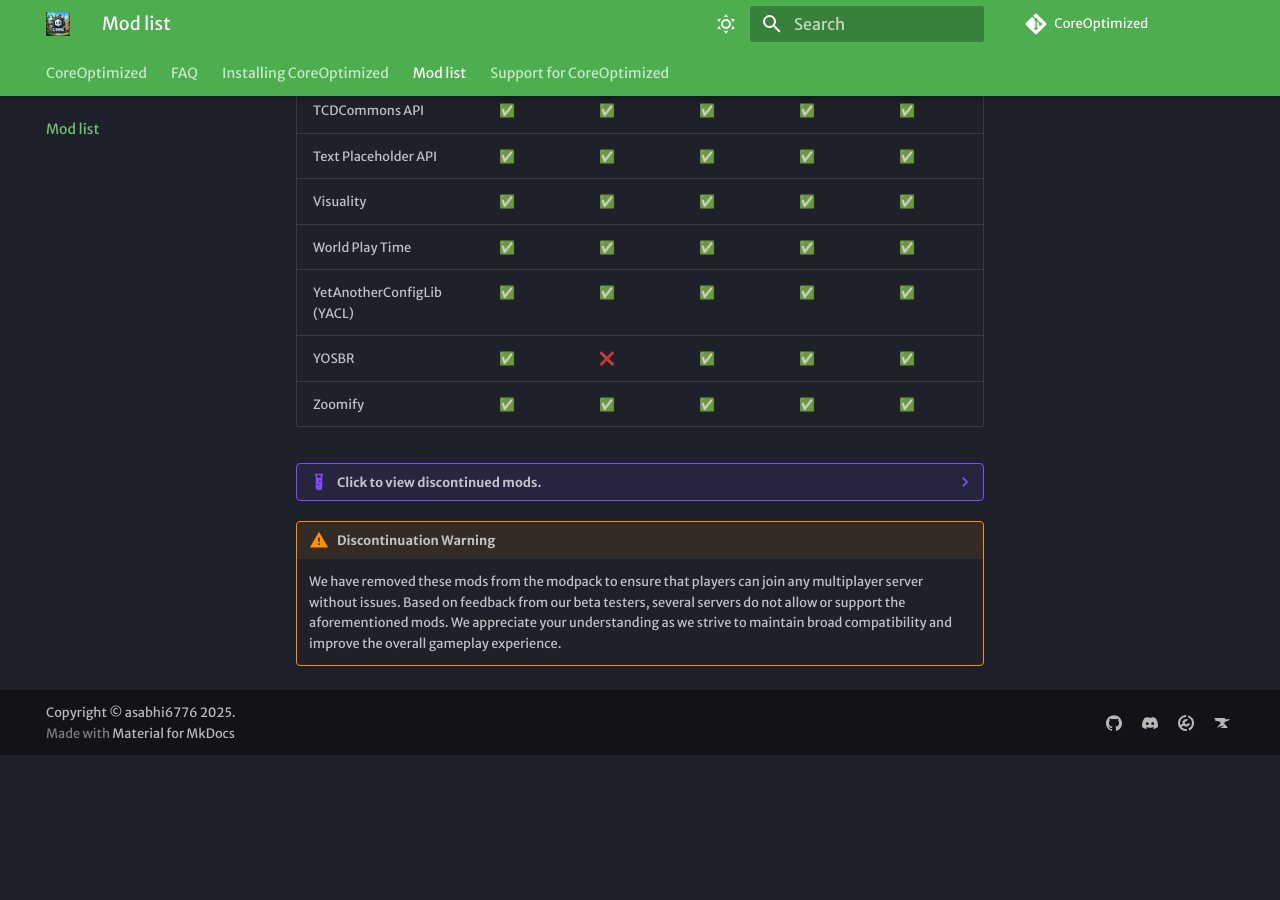
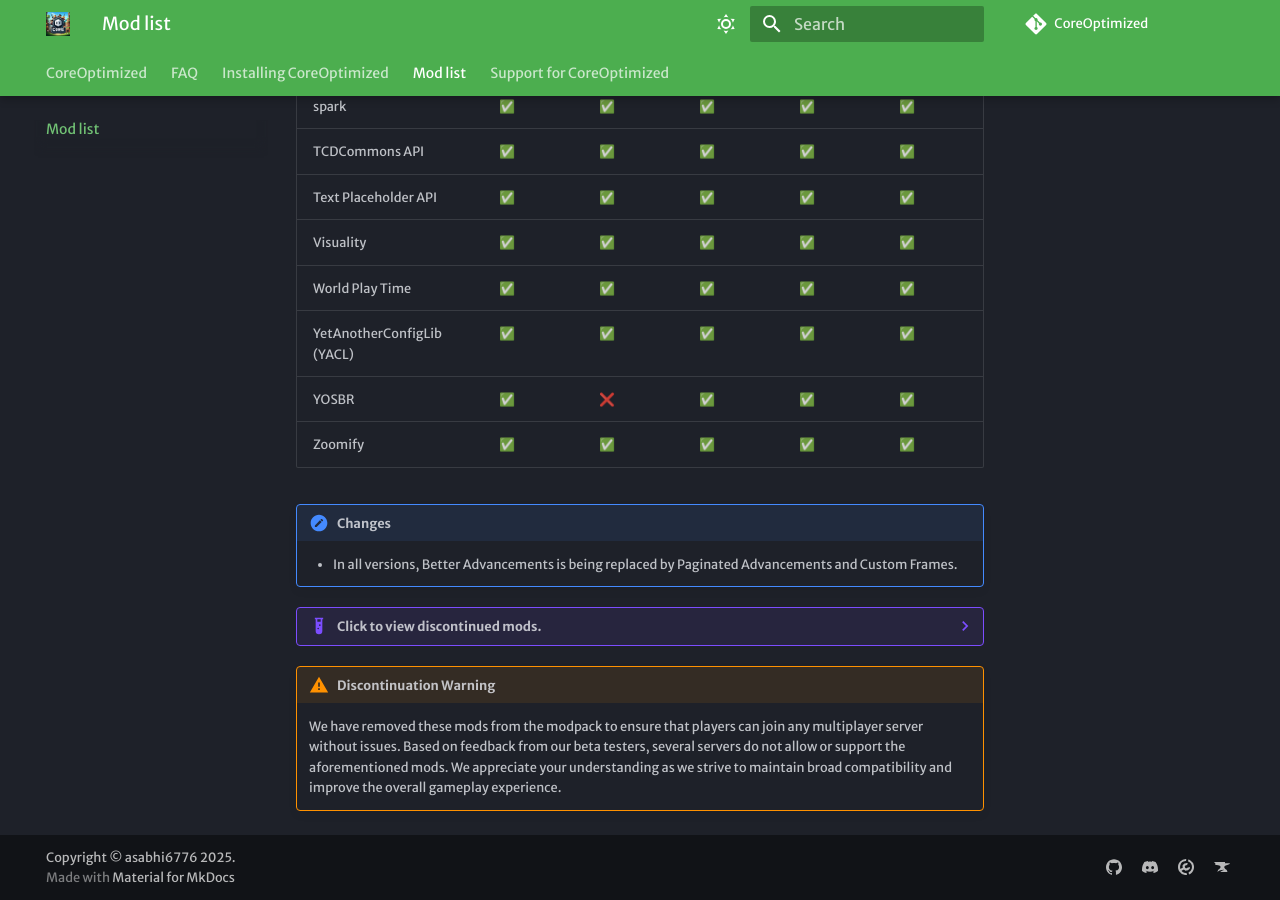
Before and after one commit to asabhi6776/CoreOptimized, an MkDocs documentation site: the page built from docs/mods.md, in a window 1280 px wide and 900 px high, scrolled down 2723 px. Built offline with MkDocs 1.6.1 and Material for MkDocs 9.7.7, drawn with Linux system fonts in a browser that asks for light colours; some web fonts are replaced; comment, search, counter and statistics services are not loaded; before the commit the page ends 3478 px from its top, so only the background shows below that; some of the changed text lies outside the part shown.

Commit message:
replace betterAdvancements

```diff
--- a/docs/mods.md
+++ b/docs/mods.md
@@ -44,6 +43,7 @@
 | No Chat Reports                        | ✅     | ✅     | ✅     | ✅     | ✅     |
 | Not Enough Animations                  | ✅     | ❌     | ✅     | ✅     | ✅     |
 | OptiGUI                                 | ✅     | ✅     | ✅     | ✅     | ✅     |
+| Paginated Advancements & Custom Frames    | ✅     | ❌     | ✅     | ✅     | ✅     |
 | Polytone                                | ✅     | ❌     | ✅     | ✅     | ✅     |
 | Presence Footsteps                     | ✅     | ❌     | ✅     | ✅     | ✅     |
 | Puzzle                                  | ✅     | ❌     | ✅     | ✅     | ✅     |
@@ -64,17 +64,18 @@
 | YOSBR                                  | ✅     | ❌     | ✅     | ✅     | ✅     |
 | Zoomify                                | ✅     | ✅     | ✅     | ✅     | ✅     |
 
-<!-- !!! note "Temporary Changes"
-    - Better Advancements is temporarily replaced with AdvancementsFullscreen in 1.21.5. -->
+!!! note "Changes"
+    - In all versions, Better Advancements is being replaced by Paginated Advancements and Custom Frames.
 
 ??? example "Click to view discontinued mods."
     | Mod Name                                | 1.21.1 | 1.21.2 | 1.21.3 | 1.21.4 |
     |-----------------------------------------|--------|--------|--------|--------|
     | Armor Poser                             | ✅     | ❌     | ✅     | ✅     |
+    | Better Advancements                     | ✅     | ❌     | ✅     | ✅     |
     | BSL Shaders                             | ✅     | ✅     | ✅     | ✅     |
     | Carpet                                  | ✅     | ✅     | ✅     | ❌     |
     | Chat Reporting Helper                  | ❌     | ✅     | ✅     | ✅     |
-    | CIT Resewn                              | ✅     | ❌     | ❌     | ❌     | ❌     |
+    | CIT Resewn                              | ✅     | ❌     | ❌     | ❌     |
     | Dynamic Lights                          | ✅     | 🛑     | 🛑     | 🛑     |
     | Enchant Icons                           | ✅     | ❌     | ❌     | ❌     |
     | Even Better Enchants                   | ✅     | ❌     | ✅     | ✅     |
@@ -90,7 +91,7 @@
     | MaLiLib                                 | ✅     | ✅     | ✅     | ❌     |
     | MiniHUD                                 | ✅     | ✅     | ✅     | ❌     |
     | Roughly Enough Items (REI)             | ❌     | ✅     | ✅     | 🛑     |
-    | Shulker+                               | ✅     | ❌     | ❌     | ❌     | ❌     |
+    | Shulker+                               | ✅     | ❌     | ❌     | ❌     |
     | Tweakeroo                              | ✅     | ✅     | ✅     | ❌     |
     | WorldEdit                              | ✅     | ❌     | ✅     | 🛑     |
 
```
Also changed, not shown: other parts of docs/mods.md (+0 -1 lines), CHANGELOG.md (+6 -1 lines), 15 other files.
